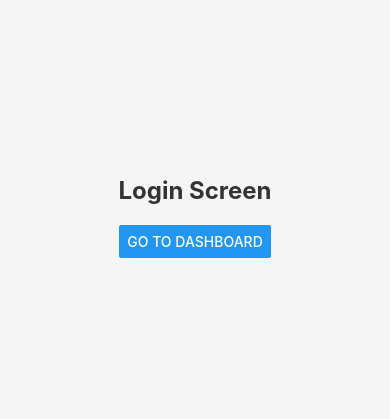
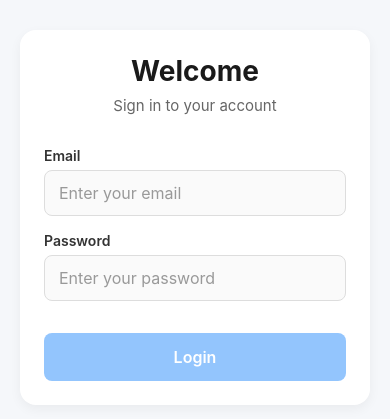
Before and after one commit to 7t64vu3ge/task-manager, a React Native app: screen /Login in a window 390 px wide. Shown: the part 205-624 px from the top of the page. Built offline with nearby package versions, Linux system fonts and the light colour scheme.

Commit message:
implement login screen UI with validation

```diff
--- /dev/null
+++ b/src/components/Input.tsx
@@ -0,0 +1,52 @@
+import React from 'react';
+import { View, TextInput, Text, StyleSheet, TextInputProps } from 'react-native';
+
+interface InputProps extends TextInputProps {
+  label: string;
+  error?: string;
+}
+
+export const Input: React.FC<InputProps> = ({ label, error, ...props }) => {
+  return (
+    <View style={styles.container}>
+      <Text style={styles.label}>{label}</Text>
+      <TextInput
+        style={[styles.input, error ? styles.inputError : null]}
+        placeholderTextColor="#999"
+        {...props}
+      />
+      {error ? <Text style={styles.errorText}>{error}</Text> : null}
+    </View>
+  );
+};
+
+const styles = StyleSheet.create({
+  container: {
+    marginBottom: 16,
+    width: '100%',
+  },
+  label: {
+    fontSize: 14,
+    fontWeight: '600',
+    marginBottom: 6,
+    color: '#333',
+  },
+  input: {
+    borderWidth: 1,
+    borderColor: '#ddd',
+    borderRadius: 8,
+    paddingHorizontal: 14,
+    paddingVertical: 12,
+    fontSize: 16,
+    color: '#333',
+    backgroundColor: '#fafafa',
+  },
+  inputError: {
+    borderColor: '#e53935',
+  },
+  errorText: {
+    color: '#e53935',
+    fontSize: 12,
+    marginTop: 4,
+  },
+});
--- a/src/screens/LoginScreen.tsx
+++ b/src/screens/LoginScreen.tsx
@@ -1,30 +1,141 @@
-import React from 'react';
-import { View, Text, StyleSheet, Button } from 'react-native';
+import React, { useState, useEffect } from 'react';
+import { View, Text, StyleSheet, TouchableOpacity, KeyboardAvoidingView, Platform, ScrollView } from 'react-native';
 import { LoginScreenProps } from '../types/navigation';
+import { Input } from '../components/Input';
+import { isValidEmail, isValidPassword } from '../utils/validation';
 
 export const LoginScreen = ({ navigation }: LoginScreenProps) => {
+  const [email, setEmail] = useState('');
+  const [password, setPassword] = useState('');
+  const [emailError, setEmailError] = useState('');
+  const [passwordError, setPasswordError] = useState('');
+  const [isValid, setIsValid] = useState(false);
+
+  useEffect(() => {
+    // Check overall form validity
+    setIsValid(
+      email.length > 0 && isValidEmail(email) &&
+      password.length > 0 && isValidPassword(password)
+    );
+  }, [email, password]);
+
+  const handleEmailChange = (text: string) => {
+    setEmail(text);
+    if (text.length > 0 && !isValidEmail(text)) {
+      setEmailError('Please enter a valid email address');
+    } else {
+      setEmailError('');
+    }
+  };
+
+  const handlePasswordChange = (text: string) => {
+    setPassword(text);
+    if (text.length > 0 && !isValidPassword(text)) {
+      setPasswordError('Password cannot be empty');
+    } else {
+      setPasswordError('');
+    }
+  };
+
+  const handleLogin = () => {
+    if (isValid) {
+      // Proceed to dashboard on successful login simulation
+      navigation.replace('Dashboard');
+    }
+  };
+
   return (
-    <View style={styles.container}>
-      <Text style={styles.title}>Login Screen</Text>
-      <Button
-        title="Go to Dashboard"
-        onPress={() => navigation.navigate('Dashboard')}
-      />
-    </View>
+    <KeyboardAvoidingView
+      style={styles.container}
+      behavior={Platform.OS === 'ios' ? 'padding' : 'height'}
+    >
+      <ScrollView contentContainerStyle={styles.scrollContent} keyboardShouldPersistTaps="handled">
+        <View style={styles.formContainer}>
+          <Text style={styles.title}>Welcome</Text>
+          <Text style={styles.subtitle}>Sign in to your account</Text>
+
+          <Input
+            label="Email"
+            placeholder="Enter your email"
+            value={email}
+            onChangeText={handleEmailChange}
+            keyboardType="email-address"
+            autoCapitalize="none"
+            autoCorrect={false}
+            error={emailError}
+          />
+
+          <Input
+            label="Password"
+            placeholder="Enter your password"
+            value={password}
+            onChangeText={handlePasswordChange}
+            secureTextEntry
+            error={passwordError}
+          />
+
+          <TouchableOpacity
+            style={[styles.button, !isValid && styles.buttonDisabled]}
+            onPress={handleLogin}
+            disabled={!isValid}
+          >
+            <Text style={styles.buttonText}>Login</Text>
+          </TouchableOpacity>
+        </View>
+      </ScrollView>
+    </KeyboardAvoidingView>
   );
 };
 
 const styles = StyleSheet.create({
   container: {
     flex: 1,
+    backgroundColor: '#f5f7fa',
+  },
+  scrollContent: {
+    flexGrow: 1,
     justifyContent: 'center',
-    alignItems: 'center',
-    backgroundColor: '#f5f5f5',
+    padding: 20,
+  },
+  formContainer: {
+    backgroundColor: '#fff',
+    padding: 24,
+    borderRadius: 16,
+    shadowColor: '#000',
+    shadowOffset: { width: 0, height: 4 },
+    shadowOpacity: 0.05,
+    shadowRadius: 12,
+    elevation: 3,
+    width: '100%',
+    maxWidth: 400,
+    alignSelf: 'center',
   },
   title: {
-    fontSize: 24,
+    fontSize: 28,
     fontWeight: 'bold',
-    marginBottom: 20,
-    color: '#333',
+    marginBottom: 8,
+    color: '#1a1a1a',
+    textAlign: 'center',
+  },
+  subtitle: {
+    fontSize: 15,
+    color: '#666',
+    marginBottom: 32,
+    textAlign: 'center',
+  },
+  button: {
+    backgroundColor: '#2563eb',
+    borderRadius: 8,
+    paddingVertical: 14,
+    alignItems: 'center',
+    marginTop: 16,
+  },
+  buttonDisabled: {
+    backgroundColor: '#93c5fd',
+  },
+  buttonText: {
+    color: '#fff',
+    fontSize: 16,
+    fontWeight: '600',
   },
 });
--- /dev/null
+++ b/src/utils/validation.ts
@@ -0,0 +1,8 @@
+export const isValidEmail = (email: string): boolean => {
+  const emailRegex = /^[^\s@]+@[^\s@]+\.[^\s@]+$/;
+  return emailRegex.test(email);
+};
+
+export const isValidPassword = (password: string): boolean => {
+  return password.trim().length > 0;
+};
```
